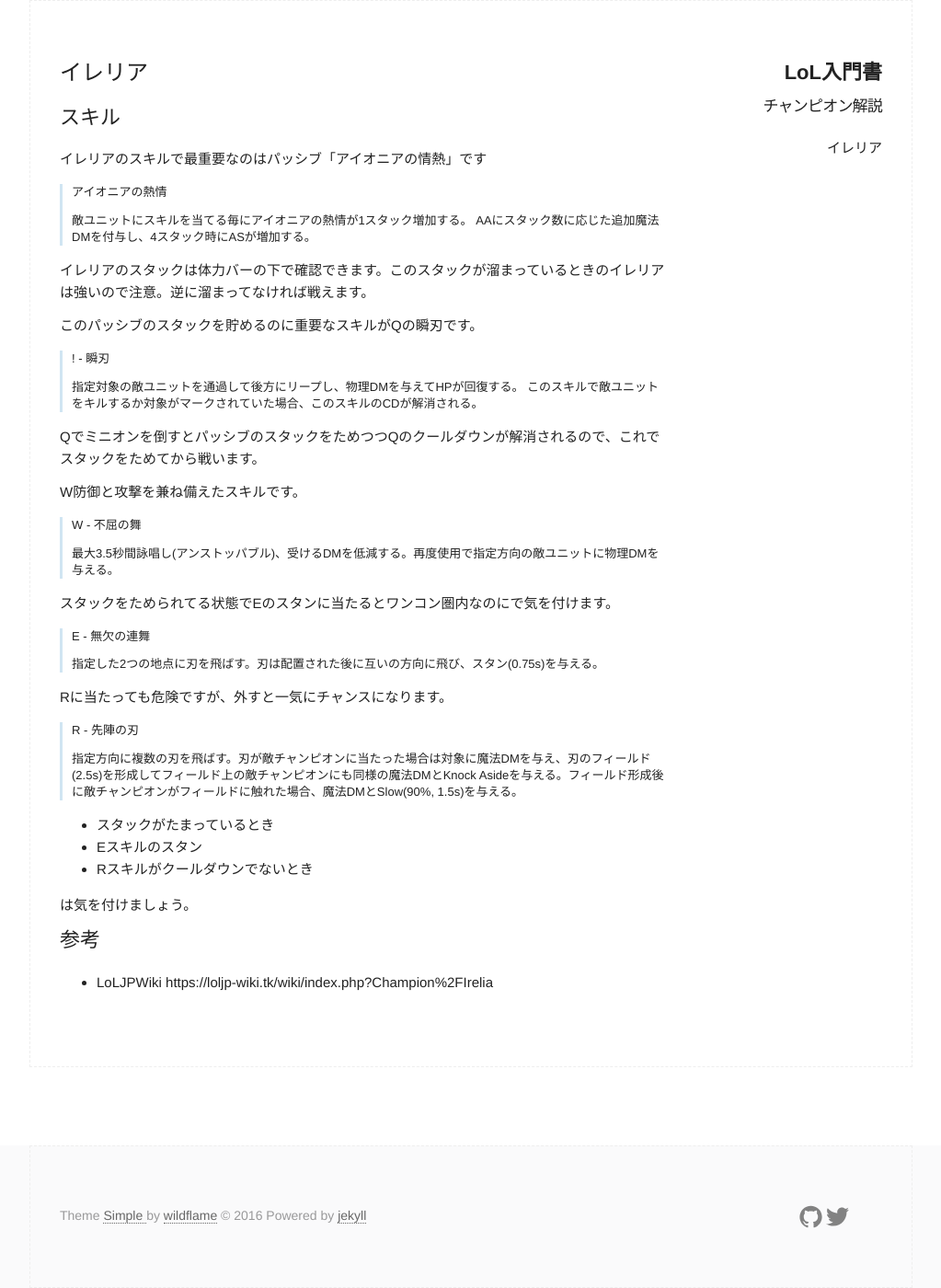
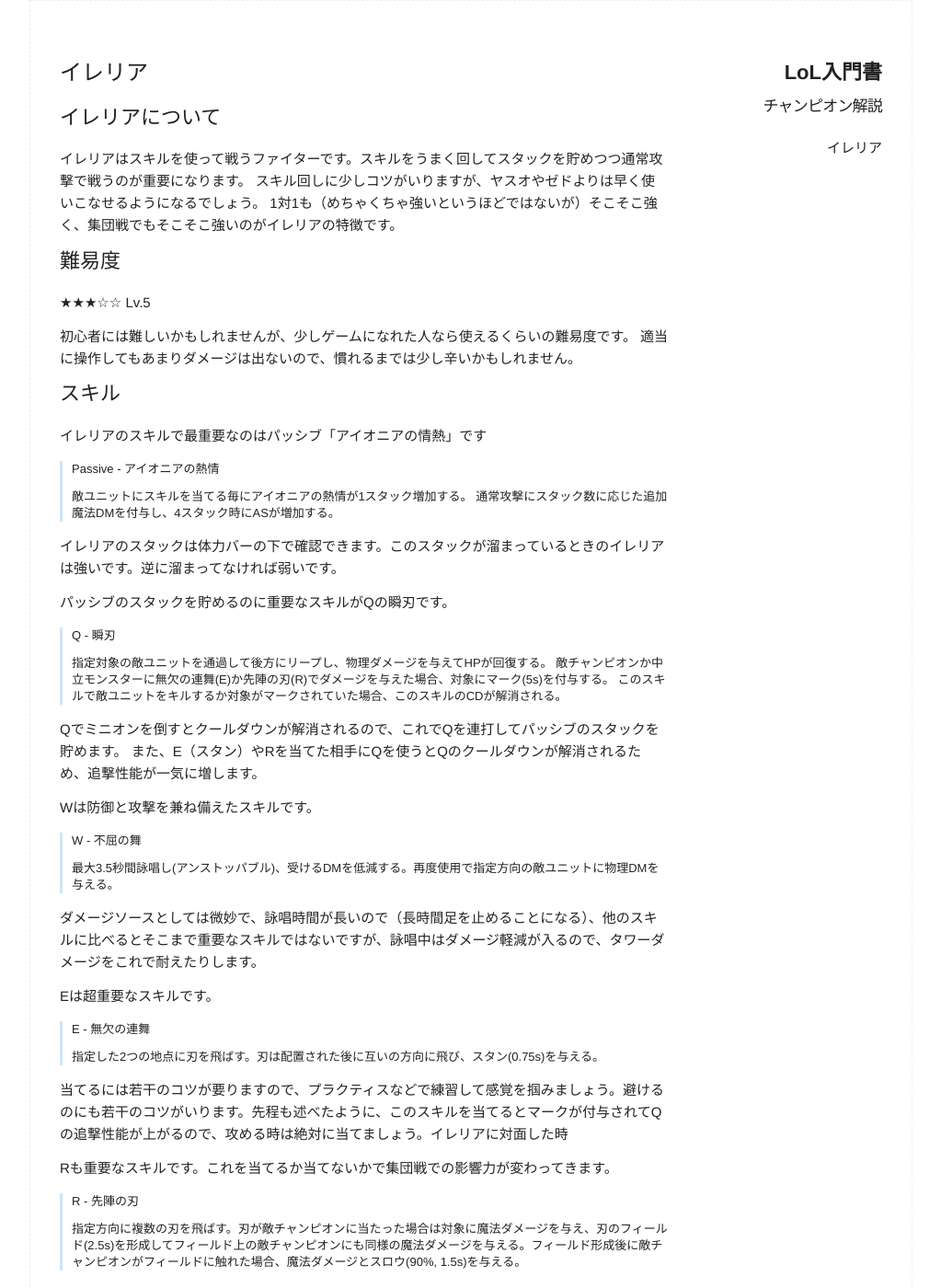
Before and after one commit to yoshikyoto/LoLBeginnersGuide, a Jekyll site: the page built from champion/irelia.md, in a window 1280 px wide and 1400 px high. Shown: the whole window at 92% size, without its empty margins (128-1151 px from the left). Built offline with Jekyll 4.4.1, drawn with Linux system fonts in a browser that asks for light colours; some of the changed text lies outside the part shown.

Commit message:
Update irelia.md

```diff
--- a/champion/irelia.md
+++ b/champion/irelia.md
@@ -5,53 +5,78 @@ title: イレリア
 
 # イレリア
 
+## イレリアについて
+
+イレリアはスキルを使って戦うファイターです。スキルをうまく回してスタックを貯めつつ通常攻撃で戦うのが重要になります。
+スキル回しに少しコツがいりますが、ヤスオやゼドよりは早く使いこなせるようになるでしょう。
+1対1も（めちゃくちゃ強いというほどではないが）そこそこ強く、集団戦でもそこそこ強いのがイレリアの特徴です。
+
+## 難易度
+
+★★★☆☆ Lv.5
+
+初心者には難しいかもしれませんが、少しゲームになれた人なら使えるくらいの難易度です。
+適当に操作してもあまりダメージは出ないので、慣れるまでは少し辛いかもしれません。
+
 ## スキル
 
 イレリアのスキルで最重要なのはパッシブ「アイオニアの情熱」です
 
-> アイオニアの熱情
+> Passive - アイオニアの熱情
 >
 > 敵ユニットにスキルを当てる毎にアイオニアの熱情が1スタック増加する。
-> AAにスタック数に応じた追加魔法DMを付与し、4スタック時にASが増加する。
+> 通常攻撃にスタック数に応じた追加魔法DMを付与し、4スタック時にASが増加する。
 
-イレリアのスタックは体力バーの下で確認できます。このスタックが溜まっているときのイレリアは強いので注意。逆に溜まってなければ戦えます。
+イレリアのスタックは体力バーの下で確認できます。このスタックが溜まっているときのイレリアは強いです。逆に溜まってなければ弱いです。
 
-このパッシブのスタックを貯めるのに重要なスキルがQの瞬刃です。
+パッシブのスタックを貯めるのに重要なスキルがQの瞬刃です。
 
-> ! - 瞬刃
+> Q - 瞬刃
 >
-> 指定対象の敵ユニットを通過して後方にリープし、物理DMを与えてHPが回復する。
+> 指定対象の敵ユニットを通過して後方にリープし、物理ダメージを与えてHPが回復する。
+> 敵チャンピオンか中立モンスターに無欠の連舞(E)か先陣の刃(R)でダメージを与えた場合、対象にマーク(5s)を付与する。
 > このスキルで敵ユニットをキルするか対象がマークされていた場合、このスキルのCDが解消される。
 
-Qでミニオンを倒すとパッシブのスタックをためつつQのクールダウンが解消されるので、これでスタックをためてから戦います。
+Qでミニオンを倒すとクールダウンが解消されるので、これでQを連打してパッシブのスタックを貯めます。
+また、E（スタン）やRを当てた相手にQを使うとQのクールダウンが解消されるため、追撃性能が一気に増します。
 
-W防御と攻撃を兼ね備えたスキルです。
-
+Wは防御と攻撃を兼ね備えたスキルです。
 
 > W - 不屈の舞
 >
 > 最大3.5秒間詠唱し(アンストッパブル)、受けるDMを低減する。再度使用で指定方向の敵ユニットに物理DMを与える。
 
+ダメージソースとしては微妙で、詠唱時間が長いので（長時間足を止めることになる）、他のスキルに比べるとそこまで重要なスキルではないですが、詠唱中はダメージ軽減が入るので、タワーダメージをこれで耐えたりします。
 
-スタックをためられてる状態でEのスタンに当たるとワンコン圏内なのにで気を付けます。
 
+Eは超重要なスキルです。
 
 > E - 無欠の連舞
 >
 > 指定した2つの地点に刃を飛ばす。刃は配置された後に互いの方向に飛び、スタン(0.75s)を与える。
 
-Rに当たっても危険ですが、外すと一気にチャンスになります。
+当てるには若干のコツが要りますので、プラクティスなどで練習して感覚を掴みましょう。避けるのにも若干のコツがいります。先程も述べたように、このスキルを当てるとマークが付与されてQの追撃性能が上がるので、攻める時は絶対に当てましょう。イレリアに対面した時
+
+Rも重要なスキルです。これを当てるか当てないかで集団戦での影響力が変わってきます。
 
 > R - 先陣の刃
 >
-> 指定方向に複数の刃を飛ばす。刃が敵チャンピオンに当たった場合は対象に魔法DMを与え、刃のフィールド(2.5s)を形成してフィールド上の敵チャンピオンにも同様の魔法DMとKnock Asideを与える。フィールド形成後に敵チャンピオンがフィールドに触れた場合、魔法DMとSlow(90%, 1.5s)を与える。
+> 指定方向に複数の刃を飛ばす。刃が敵チャンピオンに当たった場合は対象に魔法ダメージを与え、刃のフィールド(2.5s)を形成してフィールド上の敵チャンピオンにも同様の魔法ダメージを与える。フィールド形成後に敵チャンピオンがフィールドに触れた場合、魔法ダメージとスロウ(90%, 1.5s)を与える。
 
-* スタックがたまっているとき
+とりあえず誰かに当てると刃のフィールドが出ますが、誰にも当たらないと何も出ないので、とりあえず当てることが超重要です。プラクティスでざっくり射程や当たり判定を把握しましょう。イレリアと対面している時はLv6以降絶対当たらないように気をつけましょう。当たってしまったらほぼ死にます。
+
+## 対イレリア
+
+対イレリアで注意しておくことは以下の3つです
+
+* スタックがたまっているかどうか
 * Eスキルのスタン
-* Rスキルがクールダウンでないとき
+* Rスキル
 
-は気を付けましょう。
+特にRスキルは相当注意していないと避けられないです。
+また、スタックが溜まっているときのEスキルのスタンにも気をつけましょう。
+ミニオンの近くにいるとQスキルで距離をつけられて攻められる可能性があります。
 
 ## 参考
 
-* LoLJPWiki https://loljp-wiki.tk/wiki/index.php?Champion%2FIrelia
+* [イレリア(Irelia) - LoLJPWiki](https://loljp-wiki.tk/wiki/index.php?Champion%2FIrelia)
```
